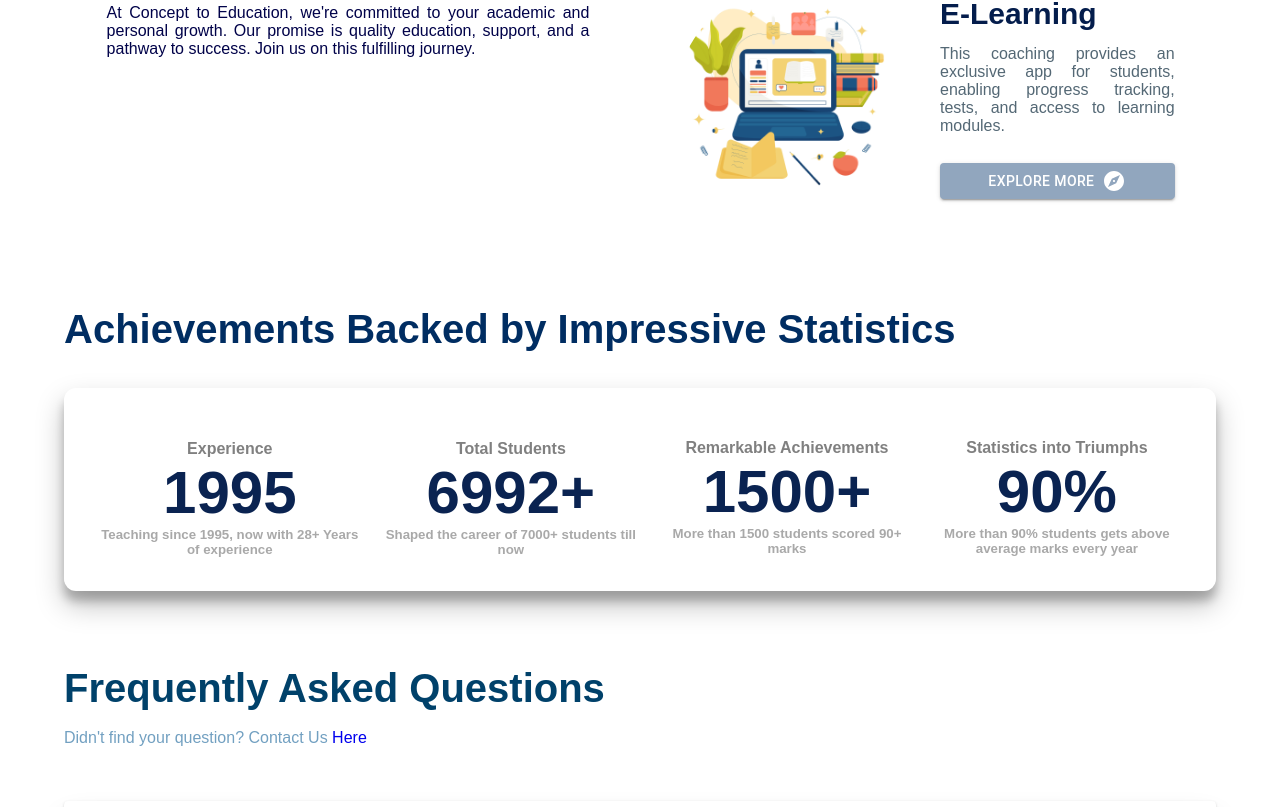
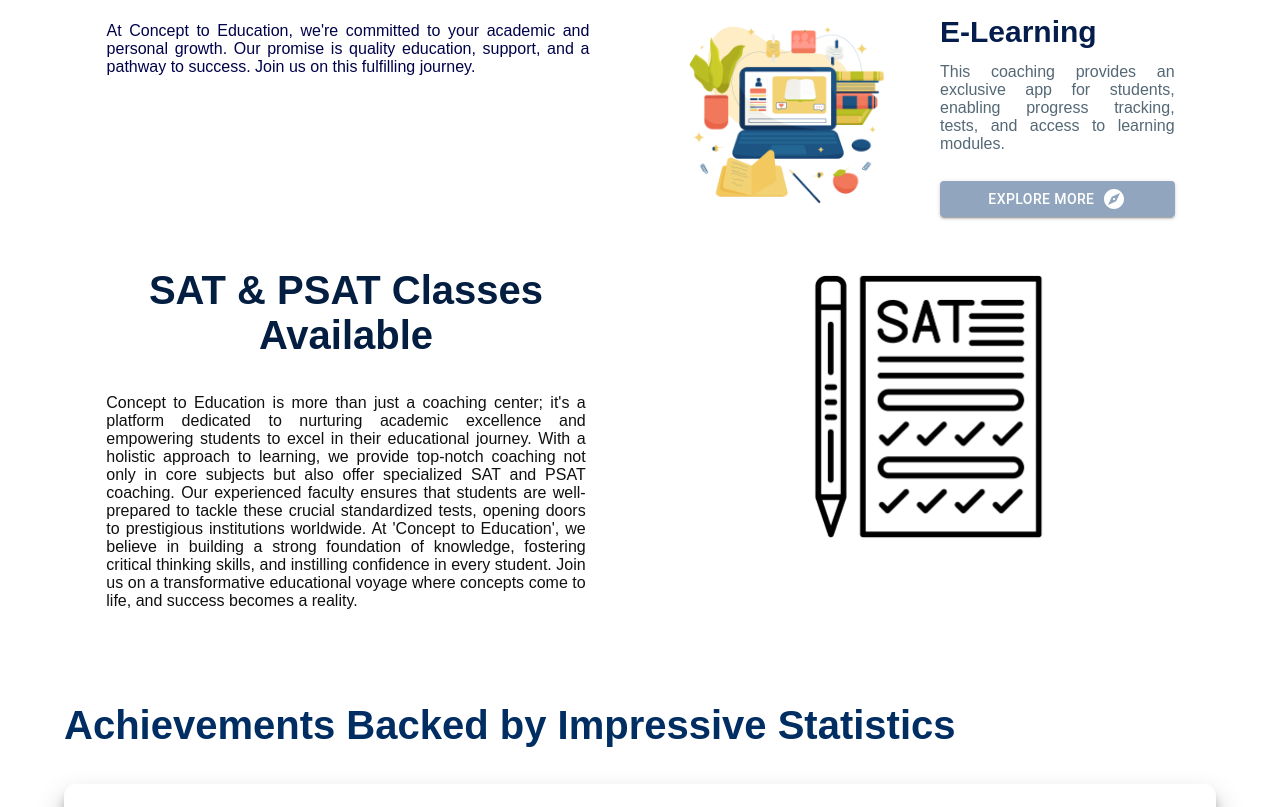
Before and after one commit to hsinawa/nileshportfolio, a React (Create React App) app in the folder client/: page /about in a window 1280 px wide. Shown: the part 2467-3274 px from the top of the page. Built offline with nearby package versions, Linux system fonts and the light colour scheme.

Commit message:
Finished

```diff
--- a/client/src/Screens/AboutUs.js
+++ b/client/src/Screens/AboutUs.js
@@ -18,6 +18,7 @@ import maths from "../Images/maths.avif";
 import sci from "../Images/science.jpeg";
 import elearn from "../Images/elearn.jpeg";
 import SomeStatistics from "../Components/StatisticsSection";
+import SATImg from '../Images/SAT.png'
 const UpperSection = () => {
   return (
     <Box
@@ -115,7 +116,7 @@ const WhyUs = () => {
         style={{
           textAlign: "justify",
           color: "#000249",
-          width: "100%",
+          width: "85%",
           marginLeft: "auto",
           marginRight: "auto",
         }}
@@ -212,6 +213,35 @@ const WhatWeOffer = () => {
   );
 };
 
+const SAT = () =>{
+  return (
+    <Box sx={{ width: "90%", marginLeft: "auto", marginRight: "auto" }}>
+    <Grid container rowSpacing={1} columnSpacing={{ xs: 1, sm: 2, md: 3 }}>
+
+
+      <Grid item xs={12} sm={6}>
+        <div>
+          <h2 style={{color:'#041E42'}} > {textData.SAT.name} </h2>
+          <br/><br/>
+          <p style={{
+          textAlign: "justify",
+          color: "#101010",
+          width: "85%",
+          marginLeft: "auto",
+          marginRight: "auto",
+        }} > {textData.SAT.paragraph} </p>
+        </div>
+      </Grid>
+
+      <Grid item xs={12} sm={6}>
+    <img src={SATImg} id="image-about" alt='Src:Google' title='Src:Google' />
+    </Grid>
+
+    </Grid>
+  </Box>
+  )
+}
+
 const AboutUs = () => {
   return (
     <div>
@@ -223,6 +253,9 @@ const AboutUs = () => {
       <WhatWeOffer />
       <br />
       <br />
+      <SAT/>
+      <br />
+      <br />
       <SomeStatistics />
     </div>
   );
--- a/client/src/Static/textFiles.json
+++ b/client/src/Static/textFiles.json
@@ -91,5 +91,10 @@
       ],
       ["What are the contact details?"]
     ]
+  },
+
+  "SAT": {
+    "name": "SAT & PSAT Classes Available",
+    "paragraph": "Concept to Education is more than just a coaching center; it's a platform dedicated to nurturing academic excellence and empowering students to excel in their educational journey. With a holistic approach to learning, we provide top-notch coaching not only in core subjects but also offer specialized SAT and PSAT coaching. Our experienced faculty ensures that students are well-prepared to tackle these crucial standardized tests, opening doors to prestigious institutions worldwide. At 'Concept to Education', we believe in building a strong foundation of knowledge, fostering critical thinking skills, and instilling confidence in every student. Join us on a transformative educational voyage where concepts come to life, and success becomes a reality."
   }
 }
```
